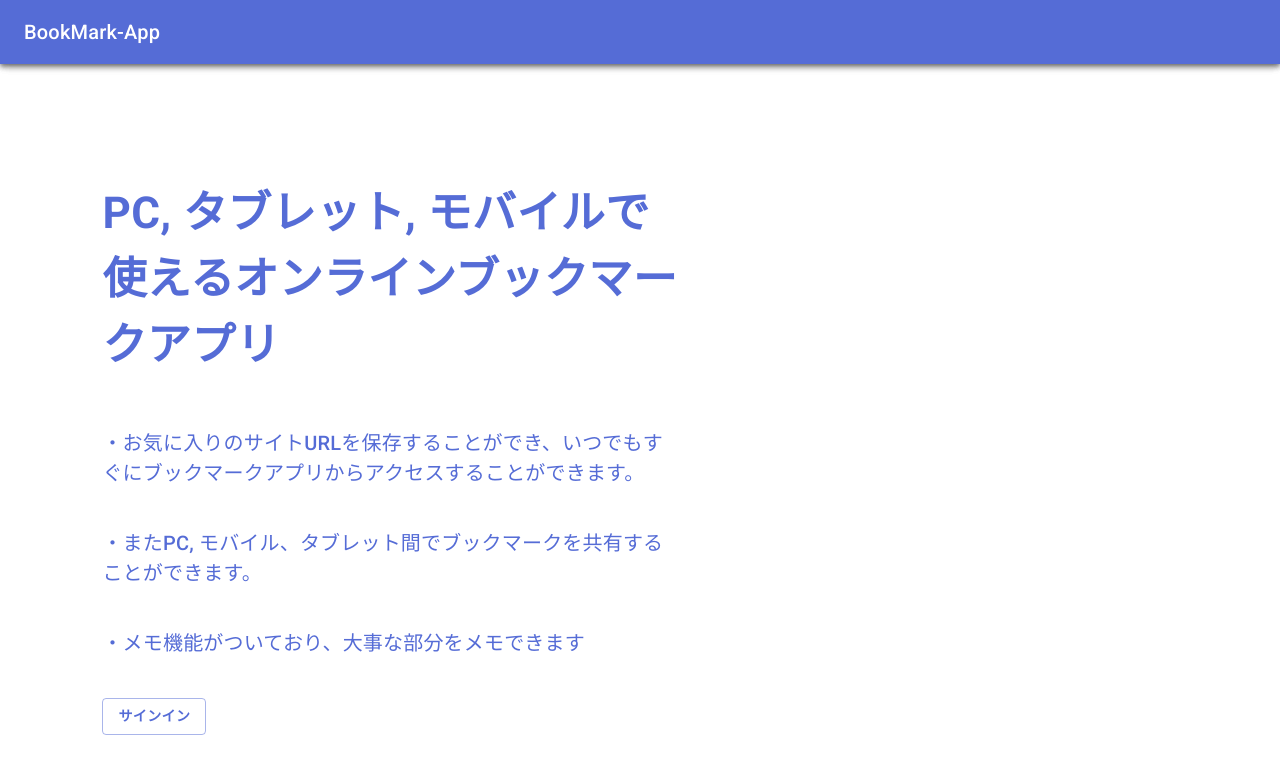
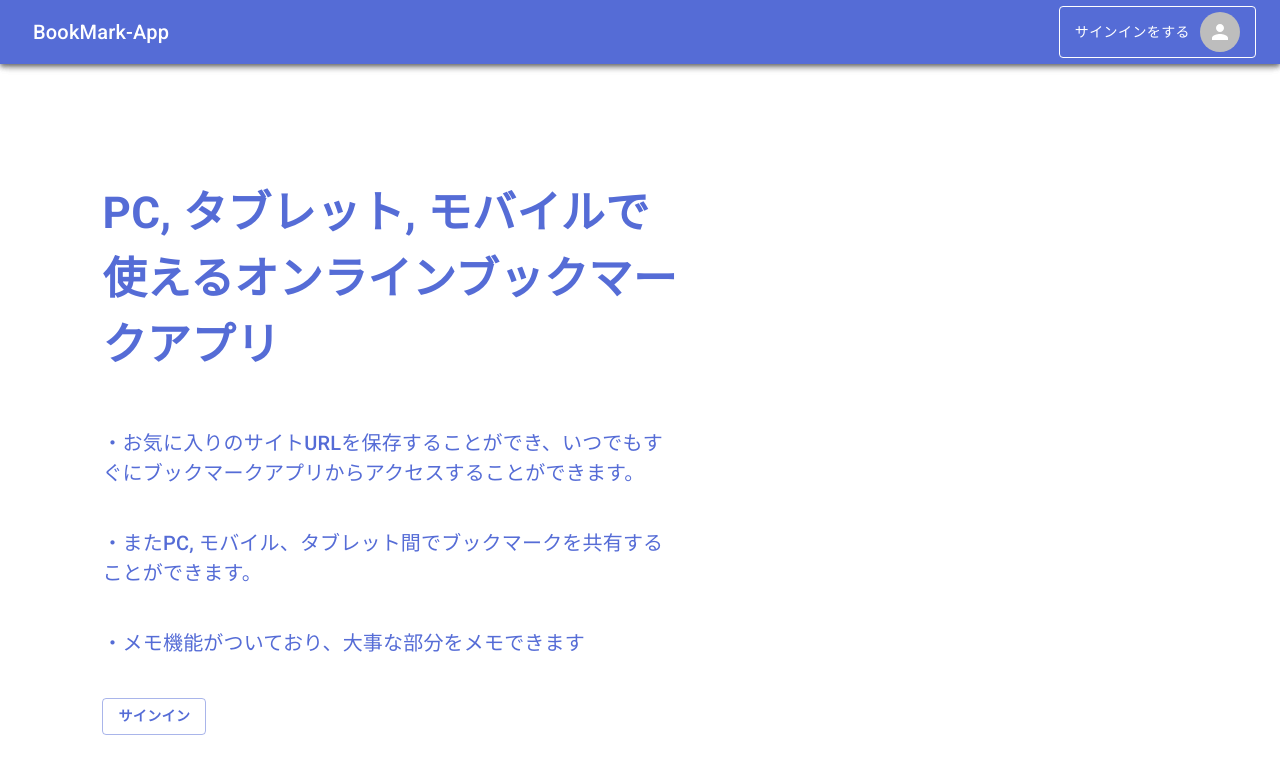
Before and after one commit to ken2pg/BookMark-App, a Next.js app: page / in a window 1280 px wide. Shown: the top 774 px of the page. Built offline with nearby package versions, Linux system fonts and the light colour scheme; no server answers.

Commit message:
navBarにボタンを追加

```diff
--- a/src/components/navigationBar/navigationBar.tsx
+++ b/src/components/navigationBar/navigationBar.tsx
@@ -4,6 +4,23 @@ import { createStyles, makeStyles, Theme } from '@material-ui/core/styles';
 import AppBar from '@material-ui/core/AppBar';
 import Toolbar from '@material-ui/core/Toolbar';
 import Typography from '@material-ui/core/Typography';
+import AccountCircle from '@material-ui/icons/AccountCircle';
+import IconButton from '@material-ui/core/IconButton';
+import Avatar from '@material-ui/core/Avatar';
+import PersonIcon from '@material-ui/icons/Person';
+import Box from '@material-ui/core/Box';
+import Menu from '@material-ui/core/Menu';
+import MenuItem from '@material-ui/core/MenuItem';
+import Fade from '@material-ui/core/Fade';
+import Divider from '@material-ui/core/Divider';
+import Button from '@material-ui/core/Button';
+
+import { useDispatch } from 'react-redux';
+import { useSelector } from 'react-redux';
+import { RootState } from '../../store';
+import { signInSlice } from '#/slices/signInPageSlice';
+import { userInfoSlice } from '#/slices/userInfoSlice';
+import Router from 'next/router';
 
 const useStyles = makeStyles((theme: Theme) =>
   createStyles({
@@ -11,21 +28,139 @@ const useStyles = makeStyles((theme: Theme) =>
       width: '100%',
       // zIndex: theme.zIndex.drawer,
     },
+    toolBar: {
+      display: 'flex',
+      justifyContent: 'space-between',
+    },
     title: {
+      marginLeft: '9px',
       fontSize: '20px',
       fontWeight: theme.typography.fontWeightMedium,
+    },
+    icons: {
+      display: 'inline-block',
+      margin: '10px auto',
+    },
+    menu: {
+      marginTop: '50px',
+    },
+    profile: {
+      width: '250px',
+      textAlign: 'center',
+      marginBottom: '10px',
+    },
+    menuButton: {
+      // textAlign: 'center',
+      margin: '0px auto',
+    },
+    button: {
+      marginLeft: '20px',
     },
   })
 );
 
 const NavigationBar = () => {
   const classes = useStyles();
+  const dispatch = useDispatch();
+  const state = useSelector((state: RootState) => state);
+
+  const [isOpenProfile, setIsOpenProfile] = React.useState(false);
+  const [anchorEl, setAnchorEl] = React.useState<null | HTMLElement>(null);
+  const open = Boolean(anchorEl);
+  const handleClose = () => {
+    setAnchorEl(null);
+  };
 
   return (
     <div className={classes.root}>
       <AppBar position="fixed">
-        <Toolbar>
+        <Toolbar className={classes.toolBar}>
           <Typography className={classes.title}>BookMark-App</Typography>
+          <div>
+            {state.signIn.isLogin && (
+              <Button
+                className={classes.button}
+                color="inherit"
+                onClick={() => {
+                  dispatch(signInSlice.actions.signOut());
+                  dispatch(userInfoSlice.actions.setInitialState());
+                  Router.push({ pathname: './signIn' });
+                }}
+              >
+                サインアウト
+              </Button>
+            )}
+
+            <Button
+              className={classes.button}
+              // edge="end"
+              // aria-label="account of current user"
+              // aria-controls="menu-appbar"
+              // aria-haspopup="true"
+              // onClick={handleMenu}
+              color="inherit"
+              variant="outlined"
+              onClick={(event: React.MouseEvent<HTMLElement>) => {
+                if (state.signIn.isLogin) {
+                  setAnchorEl(event.currentTarget);
+                } else {
+                  dispatch(signInSlice.actions.signOut());
+                  dispatch(userInfoSlice.actions.setInitialState());
+                  Router.push({ pathname: './signIn' });
+                }
+              }}
+            >
+              {state.signIn.isLogin && (
+                <span style={{ marginRight: '10px' }}>{state.userInfo.userName}</span>
+              )}
+              {!state.signIn.isLogin && (
+                <span style={{ marginRight: '10px' }}>サインインをする</span>
+              )}
+              <Avatar>
+                <PersonIcon />
+              </Avatar>
+            </Button>
+            <Menu
+              id="fade-menu"
+              anchorEl={anchorEl}
+              keepMounted
+              open={open}
+              onClose={handleClose}
+              TransitionComponent={Fade}
+              className={classes.menu}
+            >
+              <div className={classes.profile}>
+                <div className={classes.icons}>
+                  <Avatar style={{ width: '70px', height: '70px' }}>
+                    <PersonIcon style={{ width: '60px', height: '60px' }} />
+                  </Avatar>
+                </div>
+                <Typography>{state.userInfo.userName}</Typography>
+                <Typography color="textSecondary">{state.userInfo.Email}</Typography>
+              </div>
+              <Divider />
+              {state.signIn.isLogin && (
+                <MenuItem
+                  onClick={() => {
+                    dispatch(signInSlice.actions.signOut());
+                    dispatch(userInfoSlice.actions.setInitialState());
+                    Router.push({ pathname: './signIn' });
+                  }}
+                >
+                  <Box className={classes.menuButton}>サインアウト</Box>
+                </MenuItem>
+              )}
+              {/* {!state.signIn.isLogin && (
+                <MenuItem
+                  onClick={() => {
+                    Router.push({ pathname: './signIn' });
+                  }}
+                >
+                  <Box className={classes.menuButton}>サインイン</Box>
+                </MenuItem>
+              )} */}
+            </Menu>
+          </div>
         </Toolbar>
       </AppBar>
     </div>
```
